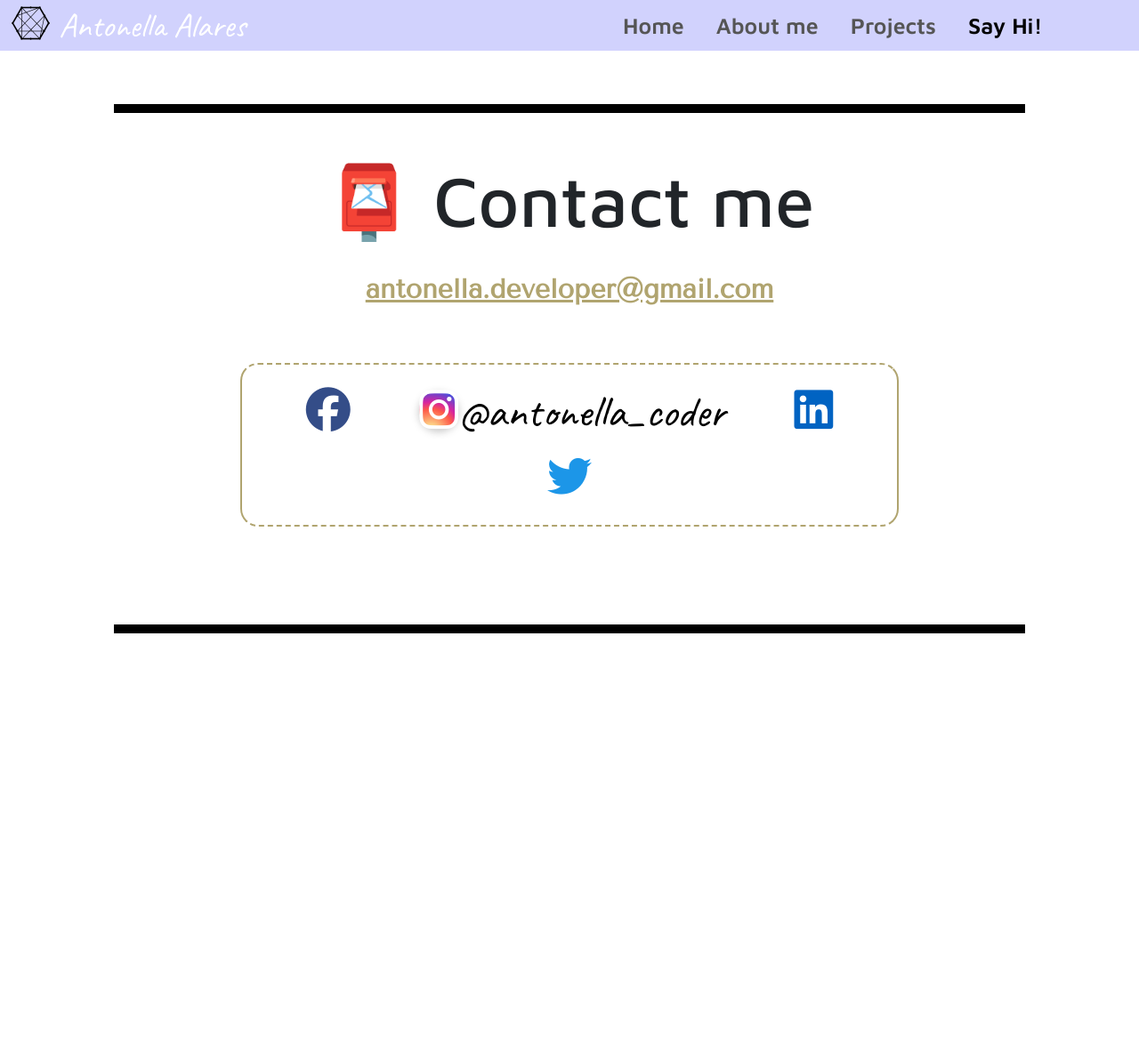
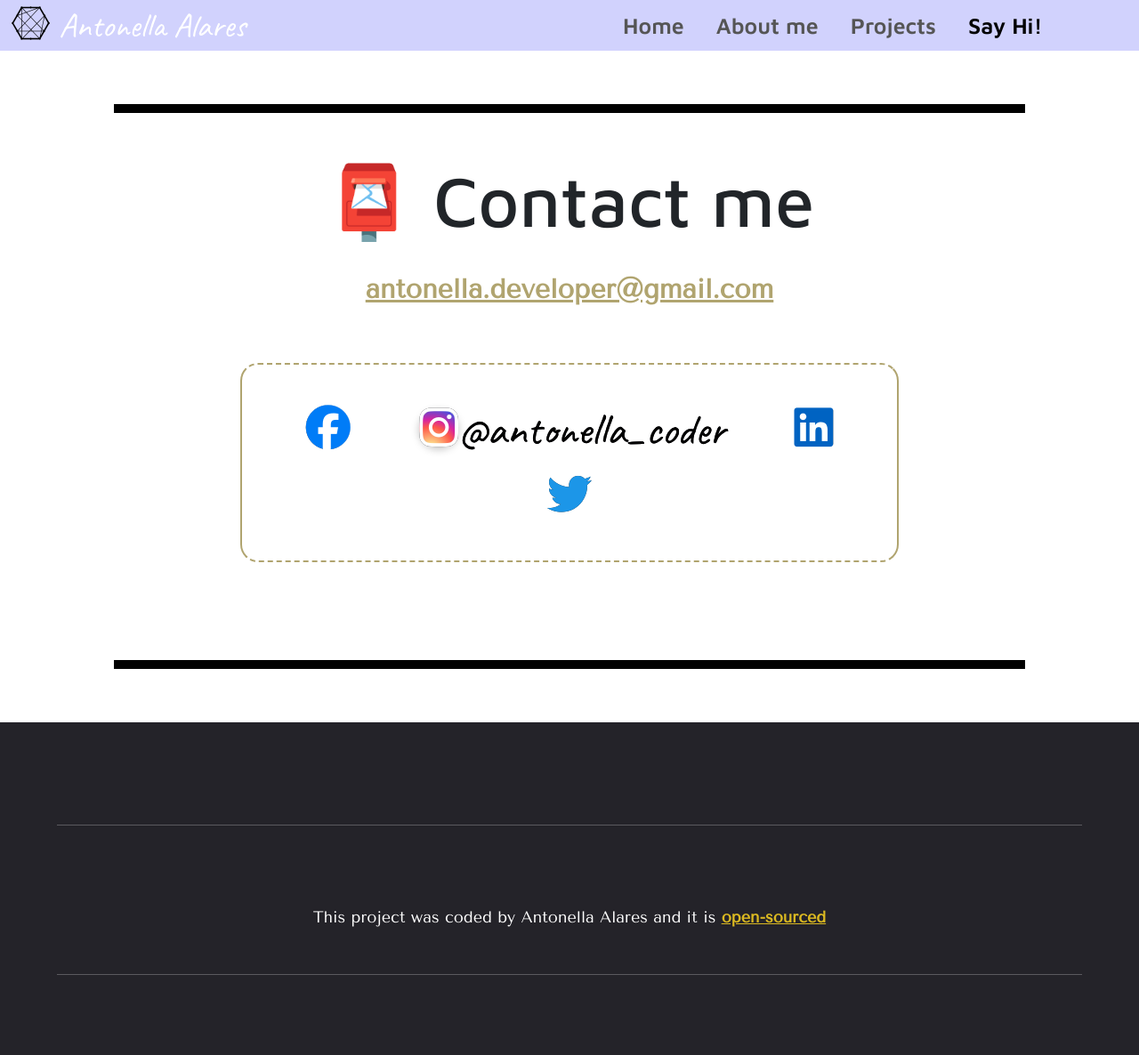
Before and after one commit to antonellaOvO/portfolio-challenge, a website built with Parcel: page sayhi.html in a window 1280 px wide. Shown: the whole page at 89% size. Before the commit the page ends 800 px from the top, so only its background shows below. Built offline with nearby package versions, Linux system fonts and the light colour scheme; some icons are missing.

Commit message:
Change style of footer

```diff
--- a/sayhi.html
+++ b/sayhi.html
@@ -4,7 +4,10 @@
     <meta charset="UTF-8" />
     <meta name="viewport" content="width=device-width, initial-scale=1.0" />
     <meta http-equiv="X-UA-Compatible" content="ie=edge" />
-    <meta name="description" content="Antonella is a front-end engineer based in Barcelona" />
+    <meta
+      name="description"
+      content="Antonella is a front-end engineer based in Barcelona"
+    />
     <link
       href="https://cdn.jsdelivr.net/npm/bootstrap@5.3.0-alpha3/dist/css/bootstrap.min.css"
       rel="stylesheet"
@@ -30,13 +33,14 @@
     <link rel="stylesheet" href="src/styles.css" />
   </head>
   <body>
-    <nav
-      class="navbar navbar-expand-lg"
-      style="background-color: #d1d2fd"
-
-    >
+    <nav class="navbar navbar-expand-lg" style="background-color: #d1d2fd;">
       <div class="container-fluid">
-        <a href="https://github.com/antonellaOvO/portfolio-challenge.git" title="See my GitHub" class="name-nav" target="_blank"><i class="fa-brands fa-connectdevelop"></i> Antonella Alares
+        <a
+          href="https://github.com/antonellaOvO/portfolio-challenge.git"
+          title="See my GitHub"
+          class="name-nav"
+          target="_blank"
+          ><i class="fa-brands fa-connectdevelop"></i> Antonella Alares
         </a>
         <button
           class="navbar-toggler"
@@ -52,18 +56,29 @@
         <div class="collapse navbar-collapse" id="navbarNav">
           <ul class="navbar-nav">
             <li class="nav-item">
-              <a class="nav-link"  href="index.html" title="Homepage"
-                >Home</a
+              <a class="nav-link" href="index.html" title="Homepage">Home</a>
+            </li>
+            <li class="nav-item">
+              <a
+                class="nav-link"
+                aria-current="page"
+                href="about.html"
+                title="See my history"
+                >About me</a
               >
             </li>
             <li class="nav-item">
-              <a class="nav-link " aria-current="page" href="about.html" title="See my history">About me</a>
+              <a class="nav-link" href="projects.html" title="See my work"
+                >Projects</a
+              >
             </li>
             <li class="nav-item">
-              <a class="nav-link" href="projects.html" title="See my work">Projects</a>
-            </li>
-            <li class="nav-item">
-              <a class="nav-link nav-link active" href="sayhi.html" title="Let's talk">Say Hi!</a>
+              <a
+                class="nav-link nav-link active"
+                href="sayhi.html"
+                title="Let's talk"
+                >Say Hi!</a
+              >
             </li>
           </ul>
         </div>
@@ -71,23 +86,54 @@
     </nav>
 
     <div class="contact">
+      <h2>📮 Contact me</h2>
+      <a
+        href="mailto:a.alaresm@gmail.com"
+        class="email-link"
+        title="Send me an email"
+      >
+        <i class="fa-light fa-paper-plane-top"></i
+        >antonella.developer@gmail.com</a
+      >
+      <footer>
+        <div class="links-footer">
+          <a href="#" title="See my profile on Facebook" target="_blank"
+            ><i class="fa-brands fa-facebook"></i
+          ></a>
 
-      <h2>📮 Contact me</h2>
-     <a href="mailto:a.alaresm@gmail.com" class="email-link" title="Send me an email"> <i class="fa-light fa-paper-plane-top"></i>antonella.developer@gmail.com</a>
-      <footer>
+          <a
+            class="link-instagram"
+            href="https://instagram.com/antonella_coder_developer?igshid=ZGUzMzM3NWJiOQ=="
+            title="See my instagram"
+            target="_blank"
+            ><i class="fa-brands fa-instagram"></i
+            ><span class="count-insta">@antonella_coder</span></a
+          >
 
-        <a href="#" title="See my profile on Facebook" target="_blank"><i class="fa-brands fa-facebook"></i></a>
+          <a
+            class="link-linkedin"
+            href="https://www.linkedin.com/in/antonella-alares"
+            target="_blank"
+            ><i class="fa-brands fa-linkedin"></i
+          ></a>
 
-
-        <a class="link-instagram" href="https://instagram.com/antonella_coder_developer?igshid=ZGUzMzM3NWJiOQ==" title="See my instagram" target="_blank"><i class="fa-brands fa-instagram"></i>@antonella_coder</a>
-
-        <a class=link-linkedin href="https://www.linkedin.com/in/antonella-alares" target="_blank"><i class="fa-brands fa-linkedin"></i></a>
-
-        <a href="#" title="See my Twitter" target="_blank"><i class="fa-brands fa-twitter"></i></a>
+          <a href="#" title="See my Twitter" target="_blank"
+            ><i class="fa-brands fa-twitter"></i
+          ></a>
         </div>
       </footer>
     </div>
-
-
+    <div class="footer-p">
+      <hr />
+      <p class="sourced-sayhi">
+        This project was coded by Antonella Alares and it is
+        <a
+          class="source-link"
+          href="https://github.com/antonellaOvO/portfolio-challenge.git"
+          >open-sourced</a
+        >
+      </p>
+      <hr />
+    </div>
   </body>
 </html>
--- a/src/styles.css
+++ b/src/styles.css
@@ -47,19 +47,32 @@
 /*Common footer*/
 footer {
   text-align: center;
+  padding-top: 100px;
   margin-top: 50px;
-  margin-bottom: 50px;
+  margin-bottom: 0px;
   font-size: 30px;
   color: black;
+  background-color: #242329;
 }
 
 footer a {
   padding: 30px;
-  color: black;
+  color: white;
+}
+
+hr {
+  padding: 20px;
+  margin: 15px 5%;
+}
+
+.links-footer {
+  padding: 20px;
 }
 
 .fa-facebook {
-  color: #344d88;
+  color: #007cf7;
+  background-color: white;
+  border-radius: 100%;
 }
 
 .fa-instagram {
@@ -85,10 +98,27 @@ a.link-instagram {
 
 .fa-linkedin {
   color: #0063c2;
+  background-color: white;
 }
 
 .fa-twitter {
   color: #1c96e8;
+}
+
+.open-sourced {
+  color: white;
+  text-align: center;
+  font-family: "Tenor Sans", sans-serif;
+  font-size: 18px;
+  margin: 0;
+  margin-top: 135px;
+  padding-bottom: 35px;
+}
+
+.source-link {
+  padding: 0;
+  color: #dbb921;
+  font-weight: bolder;
 }
 
 /*From here goes on index.html*/
@@ -97,14 +127,11 @@ a.link-instagram {
   margin: 0 auto;
 }
 
-@media (min-width: 1200px) .h1, h1 {
-  font-size: 8.5rem;
-}
-
 .title-name {
   text-align: center;
   color: #353cf7;
   font-family: "Tenor Sans", sans-serif;
+  font-size: 8.5rem;
   margin-top: 40px;
   margin-bottom: 20px;
 }
@@ -287,6 +314,9 @@ a.link-instagram {
   color: #b0a46f;
 }
 .contact footer {
+  background-clip: text;
+  -webkit-background-clip: text;
+  color: transparent;
   font-size: 50px;
   padding: 15px;
   margin: 60px 10%;
@@ -299,7 +329,7 @@ a.link-instagram {
 .contact footer a.link-instagram i.fa-instagram {
   line-height: 43px;
   border-radius: 100%;
-  color: #fff;
+  color: white;
   background: #d6249f;
   background: radial-gradient(
     circle at 30% 107%,
@@ -311,3 +341,31 @@ a.link-instagram {
   );
   box-shadow: 0px 3px 10px rgba(0, 0, 0, 0.25);
 }
+
+.count-insta {
+  color: black;
+}
+
+.contact footer:hover {
+  border: 4px #bfd65a;
+  border-style: dashed solid;
+}
+.footer-p {
+  padding-top: 100px;
+  padding-bottom: 35px;
+  margin-top: 50px;
+  margin-bottom: 0px;
+  font-size: 30px;
+  color: white;
+  background-color: #242329;
+  font-family: "Tenor Sans", sans-serif;
+  font-size: 15px;
+}
+.sourced-sayhi {
+  text-align: center;
+  font-family: "Tenor Sans", sans-serif;
+  font-size: 18px;
+  padding: 0;
+  margin-top: 50px;
+  margin-bottom: 50px;
+}
```
Also changed, not shown: about.html (+5 -1 lines), index.html (+9 -3 lines), projects.html (+10 -6 lines).
